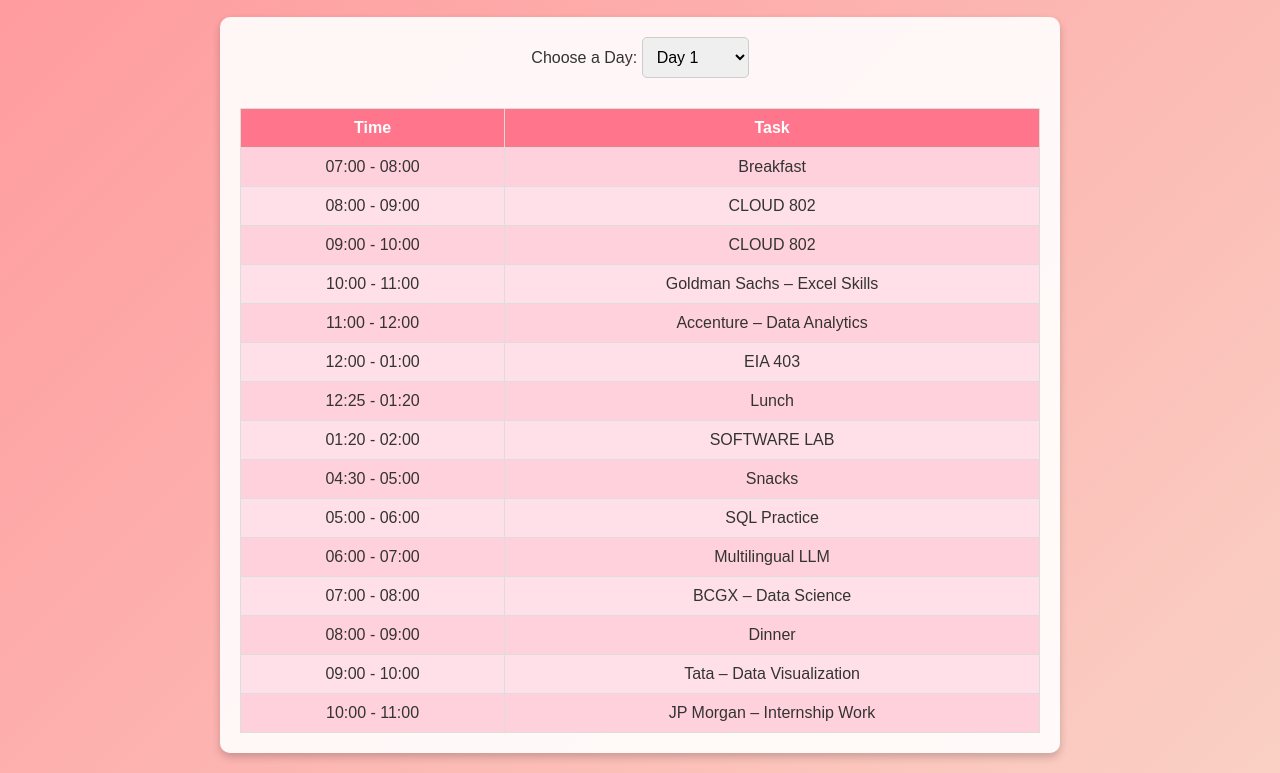
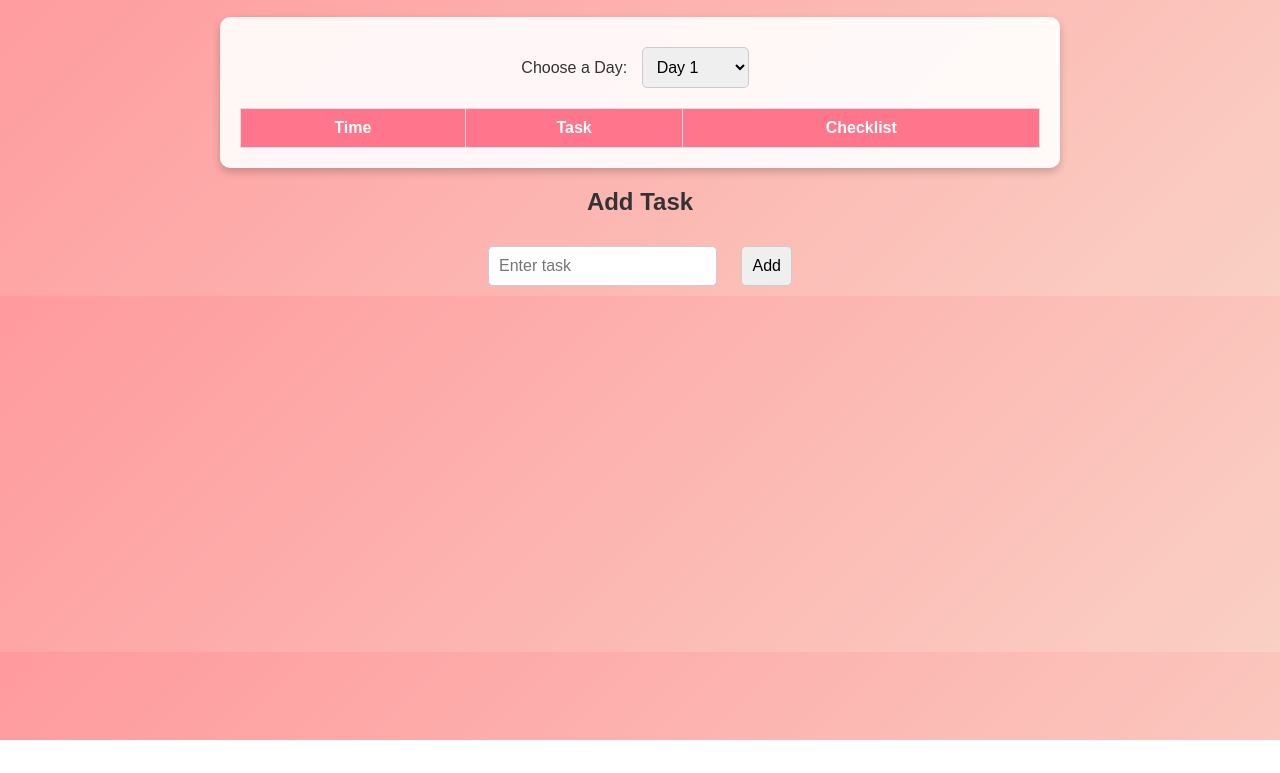
Before and after one commit to Shrinjita/MyTimeTable, a plain HTML site: page index.html in a window 1280 px wide. Shown: the part 60-833 px from the top of the page. After the commit the page ends 800 px from the top, so only its background shows below. Drawn offline with Linux system fonts and the light colour scheme.

Commit message:
Update index.html

```diff
--- a/index.html
+++ b/index.html
@@ -28,12 +28,12 @@
             box-shadow: 0 4px 8px rgba(0, 0, 0, 0.2);
         }
 
-        select {
+        select, input, button {
             padding: 10px;
             font-size: 16px;
             border-radius: 5px;
             border: 1px solid #ccc;
-            margin-bottom: 20px;
+            margin: 10px;
         }
 
         table {
@@ -60,10 +60,15 @@
         tr:nth-child(odd) {
             background: #ffd1dc;
         }
+
+        .task-container {
+            margin-top: 20px;
+        }
     </style>
 </head>
 <body>
     <h1>MyTimeTable</h1>
+
     <div class="container">
         <label for="daySelect">Choose a Day:</label>
         <select id="daySelect" onchange="updateSchedule()">
@@ -81,23 +86,32 @@
                 <tr>
                     <th>Time</th>
                     <th>Task</th>
+                    <th>Checklist</th>
                 </tr>
             </thead>
             <tbody id="scheduleBody"></tbody>
         </table>
     </div>
 
+    <div class="task-container">
+        <h2>Add Task</h2>
+        <input type="text" id="taskInput" placeholder="Enter task">
+        <button onclick="addTask()">Add</button>
+    </div>
+
     <script>
         const schedule = [
             { time: "07:00 - 08:00", tasks: ["Breakfast", "Breakfast", "Breakfast", "Breakfast", "Breakfast", "Breakfast", "Breakfast"] },
-            { time: "08:00 - 09:00", tasks: ["CLOUD 802", "SQL Practice", "IMG VDO 301", "REINFORCE LAB", "CN", "Docker", "CN"] },
-            { time: "09:00 - 10:00", tasks: ["CLOUD 802", "AWS Educate Course Practice", "IMG VDO 301", "REINFORCE LAB", "CN", "Kubernetes", "CDN"] },
-            { time: "10:00 - 11:00", tasks: ["Goldman Sachs – Excel Skills", "Tata – Data Visualization", "CLOUD 802", "SQL Practice", "IMG VDO", "SQL Practice", "BCGX - Data Science"] },
-            { time: "11:00 - 12:00", tasks: ["Accenture – Data Analytics", "Sparks Foundation – Internship Program", "RLT", "AWS Educate Course Practice", "JP Morgan – Internship Work", "AWS Educate Course", "JP Morgan"] },
-            { time: "12:00 - 01:00", tasks: ["EIA 403", "PWC – Power BI", "Bank of America – Internship Work", "BCGX – Data Science", "BCG – Strategy Consulting", "Full Stack Dev", "Multilingual LLM"] },
-            { time: "12:25 - 01:20", tasks: ["Lunch", "Lunch", "Lunch", "Lunch", "Lunch", "Lunch", "Lunch"] },
-            { time: "01:20 - 02:00", tasks: ["SOFTWARE LAB", "Women Safety App", "Bank of America – Internship Work", "RLT", "Full Stack Development Project", "Bank of America", "Women Safety App"] },
-            { time: "04:30 - 05:00", tasks: ["Snacks", "Snacks", "Snacks", "Snacks", "Snacks", "Snacks", "Snacks"] },
+            { time: "08:00 - 08:50", tasks: ["CLOUD 802", "", "IMG VDO", "REINFORCE LAB", "CN", "Docker", "CN"] },
+            { time: "08:50 - 09:40", tasks: ["CLOUD 802", "", "IMG VDO 301", "REINFORCE LAB", "CN", "Kubernetes", "CDN"] },
+            { time: "09:40 - 10:35", tasks: ["", "", "CLOUD 802", "", "IMG VDO", "SQL Practice", "BCGX - Data Science"] },
+            { time: "10:35 - 11:30", tasks: ["", "", "RLT", "", "", "AWS Educate Course", "JP Morgan"] },
+            { time: "11:30 - 12:25", tasks: ["EIA 403", "", "", "", "", "", ""] },
+            { time: "12:25 - 01:20", tasks: ["SOFTWARE LAB", "Software", "", "RLT", "Lunch", "Lunch", "Lunch"] },
+            { time: "01:20 - 02:15", tasks: ["SOFTWARE LAB", "Software", "", "RLT", "Full Stack Development Project", "Bank of America", "Women Safety App"] },
+            { time: "02:15 - 03:10", tasks: ["SOFTWARE LAB", "EIA 403", "", "Software", "Full Stack Development Project", "Bank of America", "Women Safety App"] },
+            { time: "03:10 - 04:00", tasks: ["", "EIA 403", "", "CN", "Full Stack Development Project", "Bank of America", "Women Safety App"] },
+            { time: "04:30 - 05:00", tasks: ["Snacks", "Snacks", "Snacks", "Snacks", "Snacks", "Snacks", "Snacks"] }
             { time: "05:00 - 06:00", tasks: ["SQL Practice", "AWS Educate Course Practice", "Women Safety App", "Full Stack Development Project", "RLT Rack Project", "", ""] },
             { time: "06:00 - 07:00", tasks: ["Multilingual LLM", "Docker", "PWC – Power BI", "Kubernetes", "BCG – Strategy Consulting", "", ""] },
             { time: "07:00 - 08:00", tasks: ["BCGX – Data Science", "SQL Practice", "AWS Educate Course Practice", "Women Safety App", "Full Stack Development Project", "", ""] },
@@ -111,14 +125,64 @@
             const scheduleBody = document.getElementById("scheduleBody");
             scheduleBody.innerHTML = "";
 
-            schedule.forEach(slot => {
+            schedule.forEach((slot, index) => {
                 const row = document.createElement("tr");
+                const isChecked = localStorage.getItem(`check_${dayIndex}_${index}`) === "true";
+
                 row.innerHTML = `
                     <td>${slot.time}</td>
                     <td>${slot.tasks[dayIndex] || ""}</td>
+                    <td>
+                        <input type="checkbox" ${isChecked ? "checked" : ""}
+                        onchange="toggleChecklist(${dayIndex}, ${index})">
+                    </td>
                 `;
                 scheduleBody.appendChild(row);
             });
+
+            resetChecklistDaily();
+        }
+
+        function addTask() {
+            const taskInput = document.getElementById("taskInput").value.trim();
+            if (taskInput === "") {
+                alert("Please enter a task.");
+                return;
+            }
+
+            const dayIndex = document.getElementById("daySelect").value;
+            const taskTimeSlot = prompt("Enter time slot (e.g., 09:40 - 10:35):");
+
+            const slot = schedule.find(slot => slot.time === taskTimeSlot);
+            if (slot) {
+                slot.tasks[dayIndex] = taskInput;
+                localStorage.setItem("schedule", JSON.stringify(schedule));
+                updateSchedule();
+                document.getElementById("taskInput").value = "";
+            } else {
+                alert("Invalid time slot. Please enter a valid time.");
+            }
+        }
+
+        function toggleChecklist(dayIndex, taskIndex) {
+            const checkKey = `check_${dayIndex}_${taskIndex}`;
+            const currentValue = localStorage.getItem(checkKey);
+            localStorage.setItem(checkKey, currentValue === "true" ? "false" : "true");
+        }
+
+        function resetChecklistDaily() {
+            const lastResetDate = localStorage.getItem("lastResetDate");
+            const today = new Date().toDateString();
+
+            if (lastResetDate !== today) {
+                for (let i = 0; i < schedule.length; i++) {
+                    for (let j = 0; j < 7; j++) {
+                        localStorage.removeItem(`check_${j}_${i}`);
+                    }
+                }
+                localStorage.setItem("lastResetDate", today);
+                updateSchedule();
+            }
         }
 
         document.addEventListener("DOMContentLoaded", updateSchedule);
```
